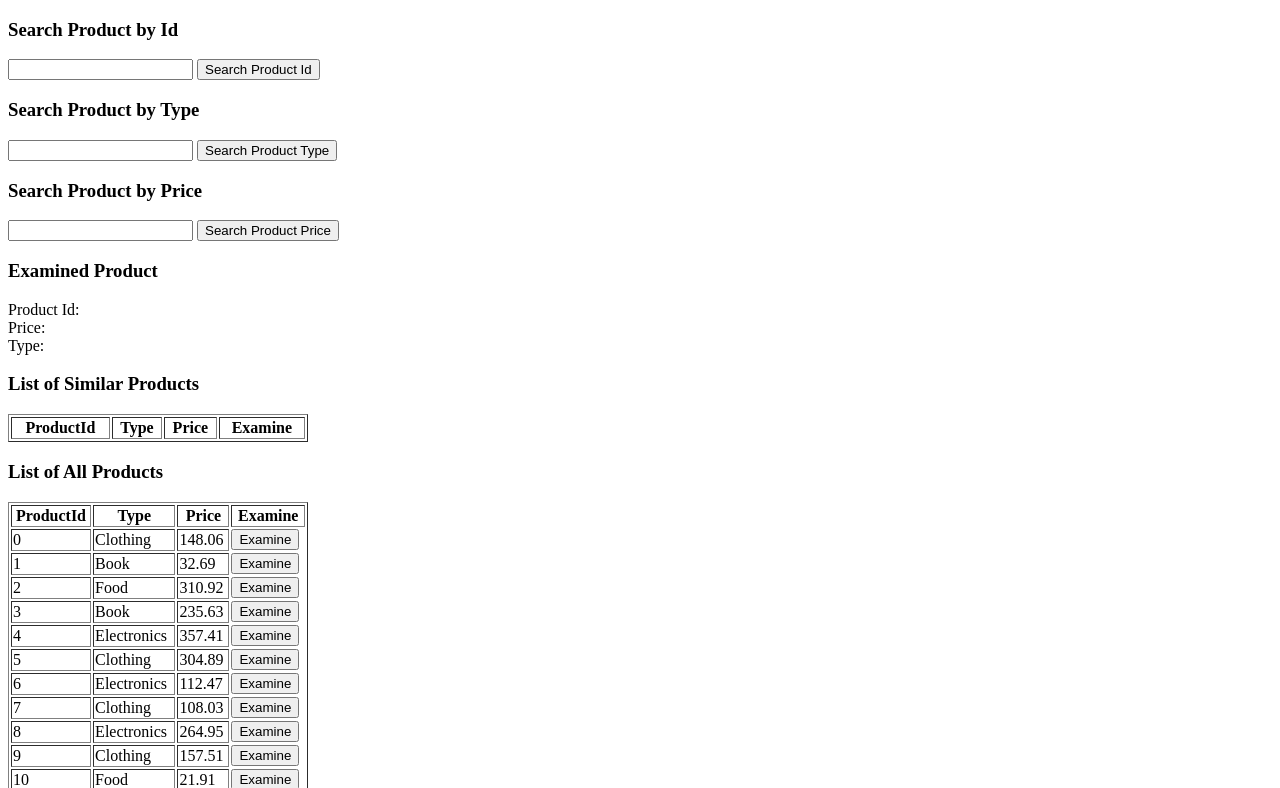
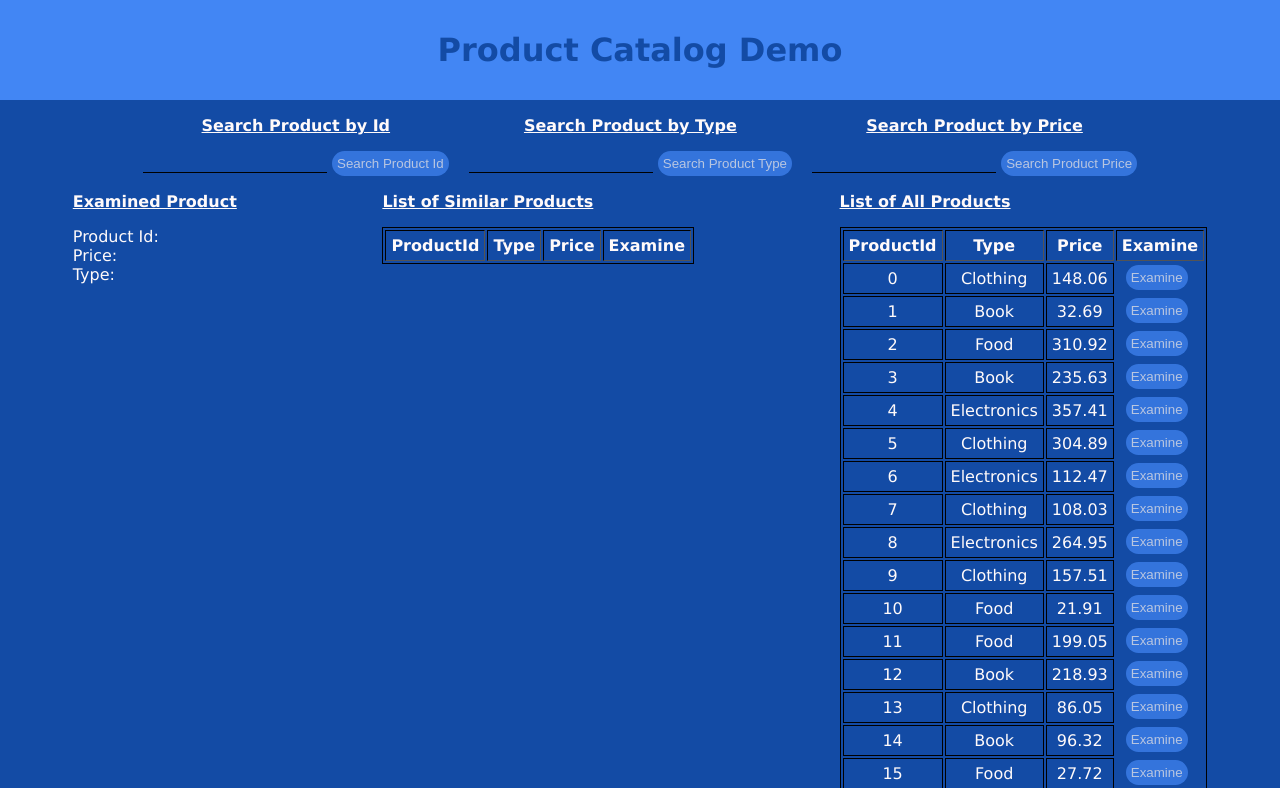
Before and after one commit to JPMCrain/product-catalog-demo, a plain HTML site: page index.html in a window 1280 px wide. Shown: the top 788 px of the page. Drawn offline with Linux system fonts and the light colour scheme.

Commit message:
Added a little style

```diff
--- a/index.html
+++ b/index.html
@@ -6,6 +6,8 @@
 	<meta name="viewport" content="width=device-width, initial-scale=1.0">
 	<meta http-equiv="X-UA-Compatible" content="ie=edge">
 
+	<link rel="stylesheet" href="./style.css">
+
 	<script src="./library.js" defer></script>
 	<script src="./script.js" defer></script>
 
@@ -13,25 +15,34 @@
 </head>
 
 <body>
+	<div class="header">
+		<h1>Product Catalog Demo</h1>
+	</div>
 
-	<div>
+	<div class="search__wrapper">
+		<div class="search">
 			<h3>Search Product by Id</h3>
 			<input id="input">
 			<button id="inputButton">Search Product Id</button>
 		</div>
-	<div>
+		<div class="search">
 			<h3>Search Product by Type</h3>
 			<input id="inputType">
 			<button id="inputTypeButton">Search Product Type</button>
 		</div>
-	<div>
+		<div class="search">
 			<h3>Search Product by Price</h3>
 			<input id="inputPrice">
 			<button id="inputPriceButton">Search Product Price</button>
 		</div>
-	<div>
+	</div>
+	<div class="content__wrapper">
+		<div class="examine">
 			<h3>Examined Product</h3>
 			<p id="productText">Product Id: <br>Price: <br>Type: </p>
+		</div>
+
+		<div class="sTable__wrapper">
 			<h3>List of Similar Products</h3>
 			<table id="similarTable" width="300px" border="1">
 				<tr>
@@ -42,7 +53,8 @@
 				</tr>
 			</table>
 		</div>
-	<div>
+
+		<div class="aTable__wrapper">
 			<h3>List of All Products</h3>
 			<table id="allTable" width="300px" border="1">
 				<tr>
@@ -53,6 +65,8 @@
 				</tr>
 			</table>
 		</div>
+	</div>
+
 
 </body>
 
--- a/script.js
+++ b/script.js
@@ -104,6 +104,7 @@ document.getElementById("inputPriceButton").addEventListener('click',() => {
 				 let td2 = document.createElement('TD');
 				 let td3 = document.createElement('TD');
 				 let td4 = document.createElement('button');
+				 td4.classList.add('ExButton');
 
 				 td4.addEventListener('click', function(){
 						 processSearch(this.parentNode.firstChild.innerHTML);
--- /dev/null
+++ b/style.css
@@ -0,0 +1,83 @@
+body {
+	font-family: Verdana, Geneva, Tahoma, sans-serif;
+	background-color: #134ba5;
+	color: snow;
+	margin: 0;
+	padding: 0;
+}
+
+.header {
+	margin-top: -21px;
+	width: 100%;
+	height: 100px;
+	line-height: 100px;
+	text-align: center;
+	background-color: #4286f4;
+	color: #134ba5;
+}
+
+.search__wrapper {
+	display: flex;
+	width: 100%;
+	justify-content: center;
+}
+
+.search {
+	text-align: center;
+	margin-left: 10px;
+	margin-right: 10px;
+}
+
+input {
+	outline: none;
+	padding-left: 5px;
+	border: none;
+	color: snow;
+	background-color: #134ba5;
+	border-bottom: 1px solid black;
+}
+
+input:hover {
+	border-bottom: 2px solid black;
+}
+
+button {
+	padding: 5px;
+	border-radius: 20px;
+	border: none;
+	outline: none;
+	background-color: #4286f4;
+	color: snow;
+	opacity: 0.7;
+}
+
+button:hover {
+	opacity: 1;
+}
+
+h3 {
+	font-size: 16px;
+	text-decoration: underline;
+}
+
+.content__wrapper {
+	display: flex;
+	width: 100%;
+	height: auto;
+	justify-content: space-around;
+}
+
+table, tr, td {
+	border: 1px solid black;
+	outline: none;
+}
+
+th, td {
+	padding: 5px;
+	text-align: center;
+}
+
+.ExButton {
+	margin-left: 10px;
+	margin-top: 2px;
+}
```
Lines whose indentation alone changed are shown as unchanged.
